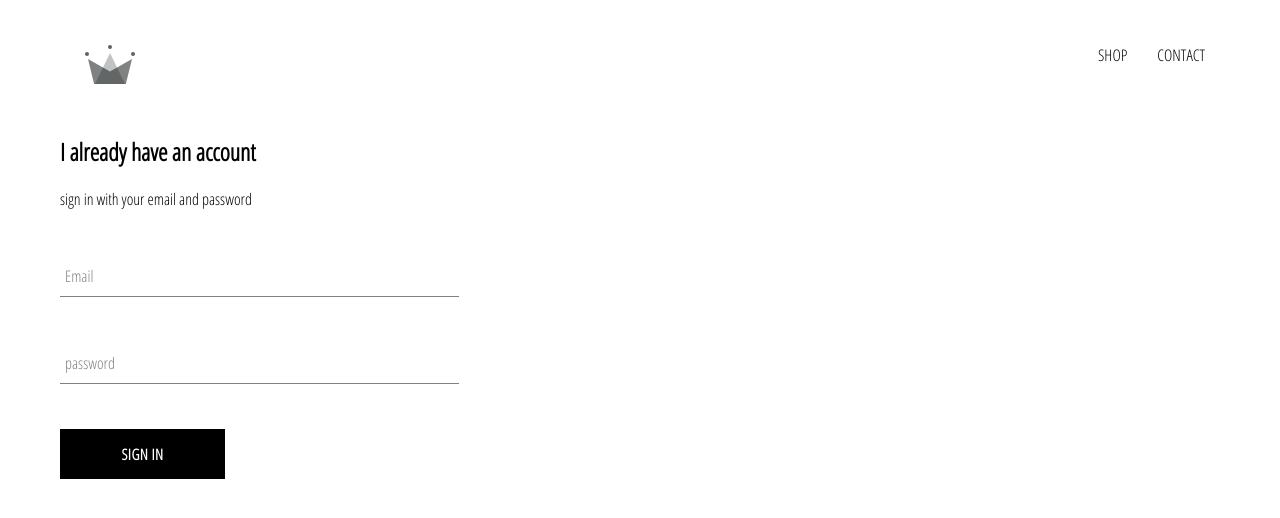
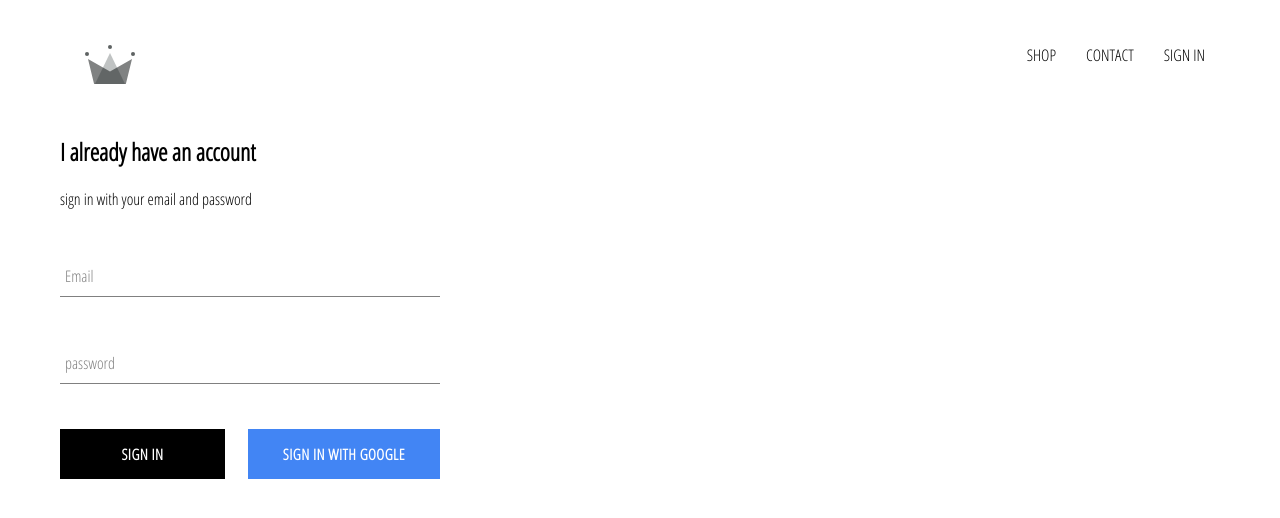
Before and after one commit to RaviJari/EcommSite, a React (Create React App) app: page /signin in a window 1280 px wide. Shown: the top 518 px of the page. Built offline with nearby package versions, Linux system fonts and the light colour scheme; no server answers.

Commit message:
created sign in page with sign in component and integrated firebase with app and added sign in using google sign in

```diff
--- a/package.json
+++ b/package.json
@@ -6,6 +6,7 @@
     "@testing-library/jest-dom": "^5.11.10",
     "@testing-library/react": "^11.2.6",
     "@testing-library/user-event": "^12.8.3",
+    "firebase": "^8.3.2",
     "node-sass": "^5.0.0",
     "react": "^17.0.2",
     "react-dom": "^17.0.2",
--- a/src/App.css
+++ b/src/App.css
@@ -7,3 +7,7 @@
     text-decoration: none;
     color: black;
 }
+
+*{
+    box-sizing: border-box;
+}
--- a/src/App.js
+++ b/src/App.js
@@ -7,11 +7,35 @@
 import ShopPage from "./pages/shop/shop.component";
 import Header from "./components/header/header.component";
 import SignInAndSignUp from "./pages/sign-in-and-sign-up/sign-in-and-sign-up.component";
+import { auth } from "./firebase/firebase.utils";
 
-function App() {
+class App extends React.Component {
+  constructor() {
+    super();
+
+    this.state = {
+      currentUser: null,
+    };
+  }
+
+  unsubscribeFromAuth = null;
+
+  componentDidMount() {
+    this.unsubscribeFromAuth = auth.onAuthStateChanged((user) => {
+      this.setState({ currentUser: user });
+
+      console.log(user);
+    });
+  }
+
+  componentWillUnmount(){
+    this.unsubscribeFromAuth();
+  }
+
+  render() {
     return (
       <div>
-      <Header/>
+        <Header currentUser={this.state.currentUser} />
         <Switch>
           <Route exact path="/" component={HomePage} />
           <Route path="/shop" component={ShopPage} />
@@ -20,5 +44,6 @@
       </div>
     );
   }
+}
 
 export default App;
--- a/src/components/custom-button/custom-button.component.jsx
+++ b/src/components/custom-button/custom-button.component.jsx
@@ -1,10 +1,9 @@
 import React from 'react';
 import './custom-button.styles.scss';
 
-const CustomButton = ({children ,...otherProps}) => {
-    console.log(children);
+const CustomButton = ({children ,isGoogleSignIn,...otherProps}) => {
     return(
-    <button className='custom-button' {...otherProps}>
+    <button className={`${isGoogleSignIn ? 'google-sign-in' : ''} custom-button`} {...otherProps}>
         {children}
     </button> )
 }
--- a/src/components/custom-button/custom-button.styles.scss
+++ b/src/components/custom-button/custom-button.styles.scss
@@ -19,4 +19,14 @@
       color: black;
       border: 1px solid black;
     }
+
+    &.google-sign-in{
+      background-color: #4285f4;
+      color: white;
+
+      &:hover{
+          background-color: #357ae8;
+          border: none;
+      }
+    }
   }
--- a/src/components/header/header.component.jsx
+++ b/src/components/header/header.component.jsx
@@ -1,10 +1,11 @@
 import React from 'react';
 import {Link} from 'react-router-dom';
 import {ReactComponent as Logo} from  '../../assets/crown.svg';
+import {auth} from '../../firebase/firebase.utils';
 
 import './header.styles.scss';
 
-const Header =() => (
+const Header =({currentUser}) => (
     <div className='header'>
         <Link to='/' className='logo-container'>
             <Logo className='logo'/>
@@ -16,6 +17,13 @@
         <Link className='option' to='/shop'>
         CONTACT
         </Link>
+        {
+            currentUser ?
+            <div className='option' onClick={()=>auth.signOut()}>SIGN OUT</div>
+            :
+            <Link className='option' to='/signin'>SIGN IN</Link>
+
+        }
         </div>
 
     </div>
--- a/src/components/header/header.styles.scss
+++ b/src/components/header/header.styles.scss
@@ -20,6 +20,7 @@
 
       .option {
         padding: 10px 15px;
+        cursor: pointer;
       }
     }
   }
--- a/src/components/sign-in/sign-in.component.jsx
+++ b/src/components/sign-in/sign-in.component.jsx
@@ -1,6 +1,7 @@
 import React from "react";
 import CustomButton from "../custom-button/custom-button.component";
 import Forminput from "../form-input/from-input.component";
+import {signInWithGoogle} from '../../firebase/firebase.utils';
 
 import "./sign-in.styles.scss";
 
@@ -48,7 +49,11 @@
             value={this.state.password}
             required
           />
+          <div className='buttons'>
           <CustomButton type="submit">Sign In</CustomButton>
+          <CustomButton onClick={signInWithGoogle} isGoogleSignIn>Sign In with Google</CustomButton>
+          </div>
+
         </form>
       </div>
     );
--- a/src/components/sign-in/sign-in.styles.scss
+++ b/src/components/sign-in/sign-in.styles.scss
@@ -1,9 +1,14 @@
 .sign-in{
-    width :30vw;
+    width :380px;
     display: flex;
     flex-direction: column;
 
     .title{
         margin : 10px 0px;
     }
+
+    .buttons{
+        display: flex;
+        justify-content: space-between;
+    }
 }
--- /dev/null
+++ b/src/firebase/firebase.utils.js
@@ -0,0 +1,24 @@
+import firebase from "firebase/app";
+import "firebase/firestore";
+import "firebase/auth";
+
+const config = {
+  apiKey: "AIzaSyDds0VAEv9hUmo6wOnR2bMG-EMSjIbaKaY",
+  authDomain: "rdj-clothing-db.firebaseapp.com",
+  projectId: "rdj-clothing-db",
+  storageBucket: "rdj-clothing-db.appspot.com",
+  messagingSenderId: "937711489732",
+  appId: "1:937711489732:web:8f1cd7ddb831e584fe6f91",
+  measurementId: "G-3YKY79HKE8",
+};
+
+firebase.initializeApp(config);
+
+export const auth = firebase.auth();
+export const firestore = firebase.firestore();
+
+const provider = new firebase.auth.GoogleAuthProvider();
+
+export const signInWithGoogle =() => auth.signInWithPopup(provider);
+
+export default firebase;
```
Also changed, not shown: 1 other file (tests, documents, lock files or other folders). Lines whose indentation alone changed are shown as unchanged.
